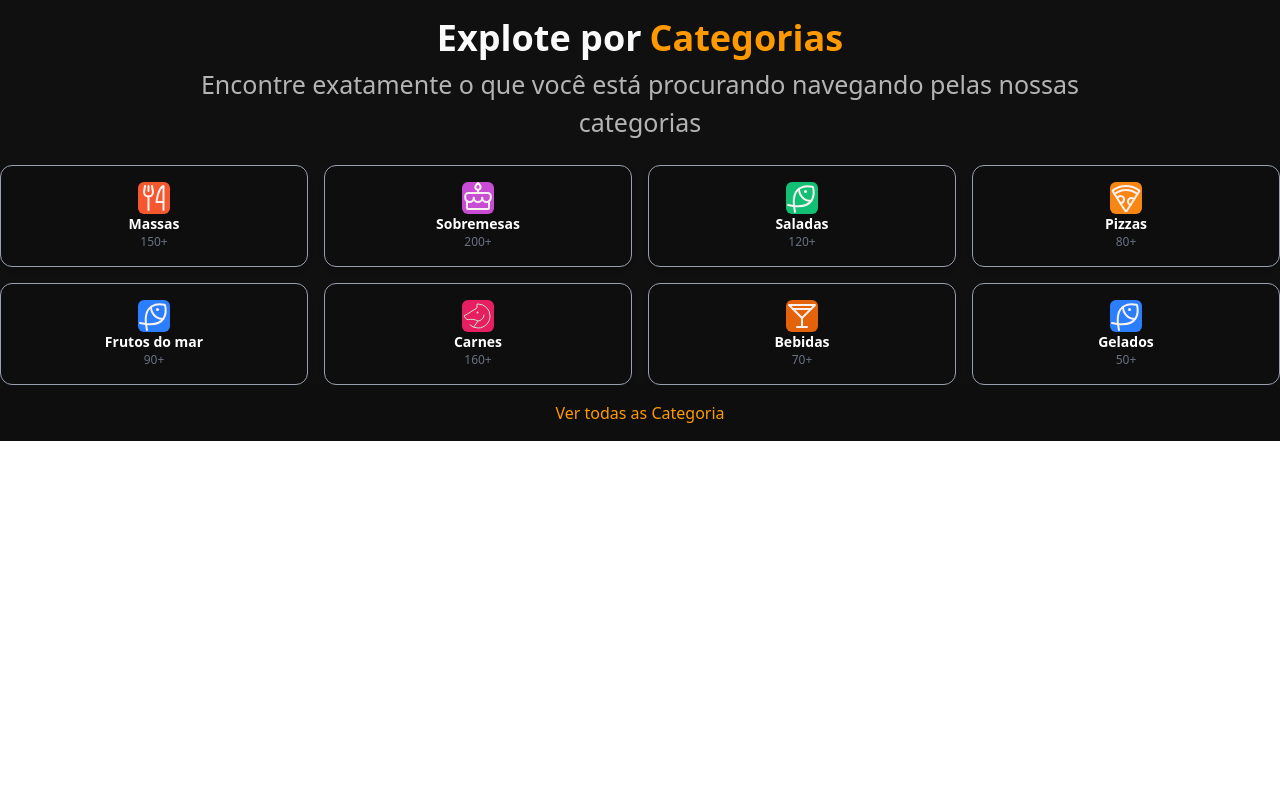
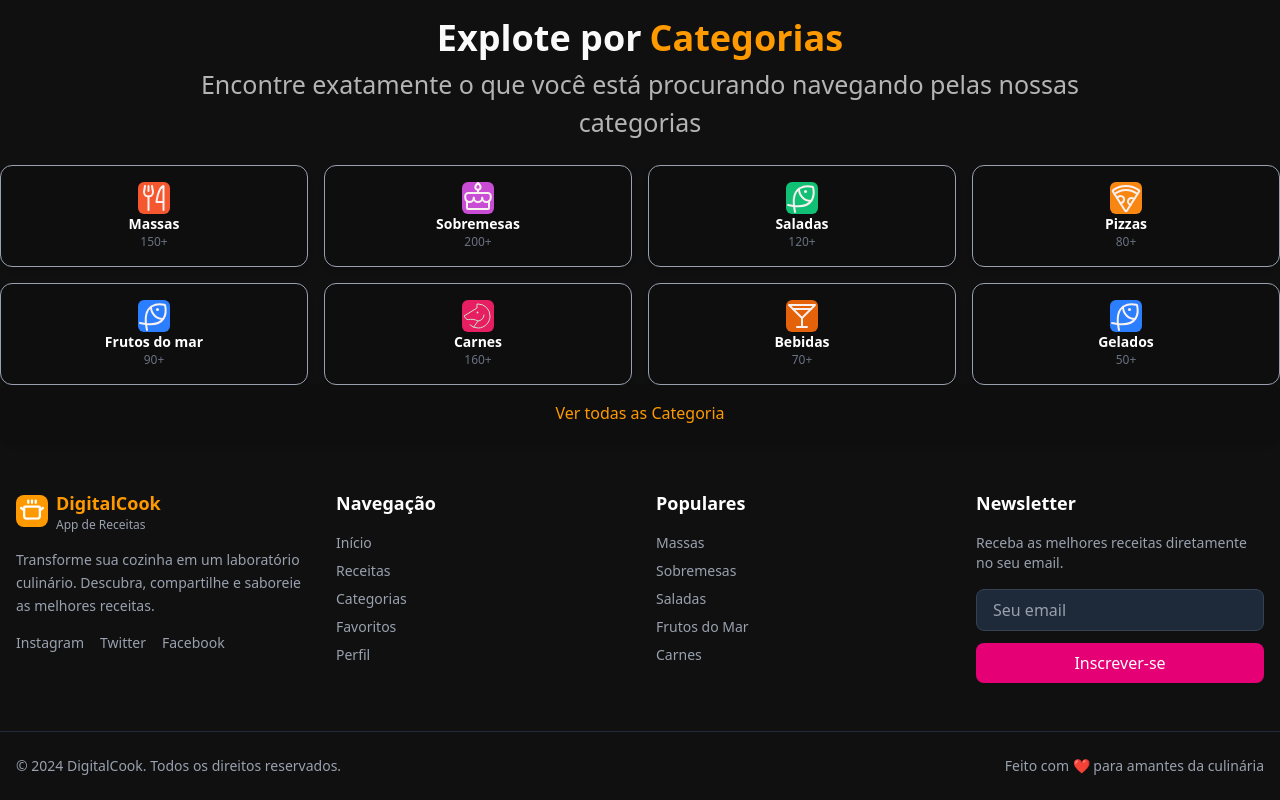
Before and after one commit to feliciocavalcante/DigitalCook, a React (Vite) app: page / in a window 1280 px wide. Shown: the part 1582-2382 px from the top of the page. Before the commit the page ends 2023 px from the top, so only its background shows below. Built offline with nearby package versions, Linux system fonts and the light colour scheme.

Commit message:
WIP: Salvando alterações locais antes de dar pull

```diff
--- a/src/App.jsx
+++ b/src/App.jsx
@@ -11,9 +11,9 @@ import './App.css'
 function App() {
   return (
     <>
-      <header className="flex flex-col w-full h-screen">
+      <header className="flex flex-col w-full h-screen ">
 
-        <div className="flex w-full h-16 bg-black justify-between p-4 items-center">
+        <div className="flex w-full h-16 bg-black justify-between p-4 items-center ">
           <div className="flex gap-2 justify-center items-center">
             <CookingPot size={33} color="#ffffff" weight="bold" className="bg-amber-400 p-1 rounded-md" />
             <div className="flex flex-col">
@@ -193,7 +193,7 @@ function App() {
                     </div>
                   </div>
 
-                  <button class="w-full bg-[#FE9A00] hover:bg-[#FE9A00] text-white font-medium py-3 px-4 rounded-lg transition-colors cursor-pointer">
+                  <button class="w-full bg-[#FE9A00] hover:bg-[#C11380] text-white font-medium py-3 px-4 rounded-lg transition-colors cursor-pointer">
                     Ver Receita
                   </button>
                 </div>
@@ -242,7 +242,7 @@ function App() {
                     </div>
                   </div>
 
-                  <button class="w-full bg-[#FE9A00] hover:bg-[#FE9A00] text-white font-medium py-3 px-4 rounded-lg transition-colors cursor-pointer">
+                  <button class="w-full bg-[#FE9A00] hover:bg-[#C11380] text-white font-medium py-3 px-4 rounded-lg transition-colors cursor-pointer">
                     Ver Receita
                   </button>
                 </div>
@@ -260,7 +260,7 @@ function App() {
           <h1 className='text-2xl sm:text-3xl md:text-4xl font-bold text-[#FAFAFA] mb-2 flex justify-center items-center gap-2'>Explote por  <span className='text-[#FE9A00]'>Categorias</span></h1>
         </div>
         <div className='mb-6'>
-         <p className='text-[#FAFAFA] text-[25px] text-center flex justify-center items-center opacity-70'>Encontre exatamente o que você está procurando navegando pelas nossas <br /> categorias</p>
+          <p className='text-[#FAFAFA] text-[25px] text-center flex justify-center items-center opacity-70'>Encontre exatamente o que você está procurando navegando pelas nossas <br /> categorias</p>
         </div>
 
 
@@ -307,7 +307,7 @@ function App() {
             <span className='text-xs text-gray-500'>70+</span>
           </button>
 
-          <button className='flex flex-col items-center p-4 bg-[#0E0E0E] rounded-xl border border-gray-400 shadow-md hover:bg-gray-100 transition'>
+          <button className='flex flex-col items-center p-4 bg-[#0E0E0E] rounded-xl border border-gray-400 shadow-md hover:bg-gray-100 transition '>
             <FishSimple size={32} color="#f9f0f0" className='bg-blue-500 rounded-md' />
             <span className='text-sm font-semibold text-white'>Gelados</span>
             <span className='text-xs text-gray-500'>50+</span>
@@ -319,6 +319,123 @@ function App() {
 
       {/* Parte do Célio */}
 
+      <footer className="bg-[#101010] text-gray-300">
+        <div className="container mx-auto px-4 py-12">
+          <div className="grid grid-cols-1 md:grid-cols-2 lg:grid-cols-4 gap-8">
+            <div className="space-y-4">
+              <div className="flex items-center space-x-2">
+                <div className="w-8 h-8 bg-[#FE9A00] rounded-lg flex items-center justify-center">
+                  <CookingPot size={24} color="#ffffff" weight="bold" />
+                </div>
+                <div>
+                  <h3 className="text-[#FE9A00] font-bold text-lg">DigitalCook</h3>
+                  <p className="text-xs text-gray-400">App de Receitas</p>
+                </div>
+              </div>
+              <p className="text-sm text-gray-400 leading-relaxed">
+                Transforme sua cozinha em um laboratório culinário. Descubra, compartilhe e saboreie as melhores receitas.
+              </p>
+              <div className="flex space-x-4">
+                <a href="#" className="text-gray-400 hover:text-[#FE9A00] text-sm">
+                  Instagram
+                </a>
+                <a href="#" className="text-gray-400 hover:text-[#FE9A00] text-sm">
+                  Twitter
+                </a>
+                <a href="#" className="text-gray-400 hover:text-[#FE9A00] text-sm">
+                  Facebook
+                </a>
+              </div>
+            </div>
+
+            <div className="space-y-4">
+              <h4 className="text-white font-semibold text-lg">Navegação</h4>
+              <ul className="space-y-2">
+                <li>
+                  <a href="#" className="text-gray-400 hover:text-[#FE9A00] text-sm block">
+                    Início
+                  </a>
+                </li>
+                <li>
+                  <a href="#" className="text-gray-400 hover:text-[#FE9A00] text-sm block">
+                    Receitas
+                  </a>
+                </li>
+                <li>
+                  <a href="#" className="text-gray-400 hover:text-[#FE9A00] text-sm block">
+                    Categorias
+                  </a>
+                </li>
+                <li>
+                  <a href="#" className="text-gray-400 hover:text-[#FE9A00] text-sm block">
+                    Favoritos
+                  </a>
+                </li>
+                <li>
+                  <a href="#" className="text-gray-400 hover:text-[#FE9A00] text-sm block">
+                    Perfil
+                  </a>
+                </li>
+              </ul>
+            </div>
+
+            <div className="space-y-4">
+              <h4 className="text-white font-semibold text-lg">Populares</h4>
+              <ul className="space-y-2">
+                <li>
+                  <a href="#" className="text-gray-400 hover:text-[#FE9A00] text-sm block">
+                    Massas
+                  </a>
+                </li>
+                <li>
+                  <a href="#" className="text-gray-400 hover:text-[#FE9A00] text-sm block">
+                    Sobremesas
+                  </a>
+                </li>
+                <li>
+                  <a href="#" className="text-gray-400 hover:text-[#FE9A00] text-sm block">
+                    Saladas
+                  </a>
+                </li>
+                <li>
+                  <a href="#" className="text-gray-400 hover:text-[#FE9A00] text-sm block">
+                    Frutos do Mar
+                  </a>
+                </li>
+                <li>
+                  <a href="#" className="text-gray-400 hover:text-[#FE9A00] text-sm block">
+                    Carnes
+                  </a>
+                </li>
+              </ul>
+            </div>
+
+            <div className="space-y-4">
+              <h4 className="text-white font-semibold text-lg">Newsletter</h4>
+              <p className="text-sm text-gray-400">Receba as melhores receitas diretamente no seu email.</p>
+              <div className="space-y-3">
+                <input
+                  type="email"
+                  placeholder="Seu email"
+                  className="w-full px-4 py-2 bg-gray-800 border border-gray-700 rounded-lg text-white placeholder-gray-400 focus:outline-none focus:border-pink-400"
+                />
+                <button className="cursor-pointer w-full bg-pink-600 hover:bg-pink-700 text-white font-medium py-2 px-4 rounded-lg">
+                  Inscrever-se
+                </button>
+              </div>
+            </div>
+          </div>
+        </div>
+
+        <div className="border-t border-gray-800">
+          <div className="container mx-auto px-4 py-6">
+            <div className="flex flex-col md:flex-row justify-between items-center space-y-4 md:space-y-0">
+              <p className="text-sm text-gray-400">© 2024 DigitalCook. Todos os direitos reservados.</p>
+              <p className="text-sm text-gray-400">Feito com ❤️ para amantes da culinária</p>
+            </div>
+          </div>
+        </div>
+      </footer>
 
       {/* Parte do Célio */}
 
```
